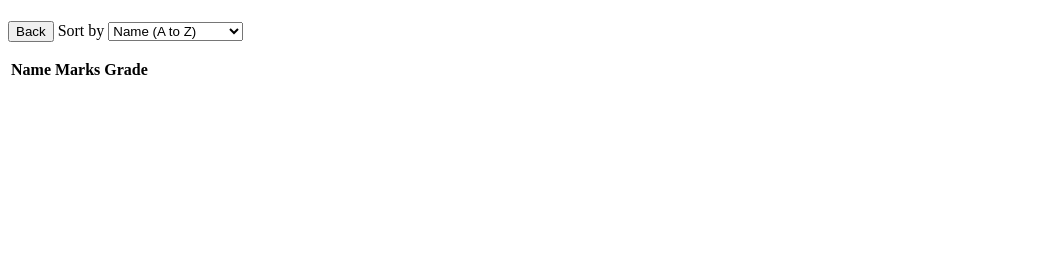
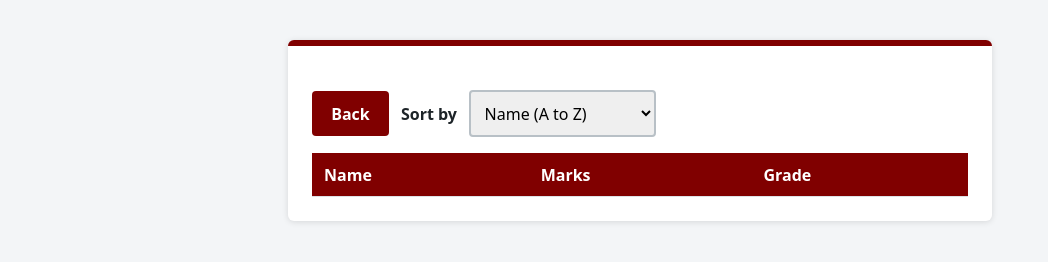
Before and after one commit to myra2004/lab6, a plain HTML site: page board.html in a window 1280 px wide. Shown: the whole page, without its empty margins (0-1048 px from the left). Drawn offline with Linux system fonts and the light colour scheme; files that its build step writes are made by us from their sources.

Commit message:
add: styling

```diff
--- a/board.html
+++ b/board.html
@@ -7,7 +7,6 @@
   <meta name="viewport" content="width=device-width, initial-scale=1">
   <title>My Student Portal - Board</title>
   <link rel="stylesheet" href="style.css">
-  <script src="app.js" defer></script>
 </head>
 
 <body>
@@ -35,6 +34,8 @@
       </table>
     </div>
   </main>
+
+  <script src="app.js" defer></script>
 </body>
 
 </html>
--- a/css/style.css
+++ b/css/style.css
@@ -0,0 +1,95 @@
+/* Variables */
+/* --accent starts with m colour regarding Muqaddas */
+:root {
+  --accent: Maroon;
+  --bg: #f3f5f7;
+  --text: #1d2428;
+  --error: #c62828;
+}
+
+/* Universal style */
+* { box-sizing: border-box; }
+
+body {
+  margin: 0;
+  padding: 1rem;
+  font-family: system-ui, -apple-system, "Segoe UI", sans-serif;
+  background: var(--bg);
+  color: var(--text);
+  line-height: 1.5;
+}
+
+/* forms where we fill information */
+.card {
+  max-width: 28rem;
+  margin: 1.5rem auto;
+  padding: 1.5rem;
+  background: #fff;
+  border-top: 6px solid var(--accent);
+  border-radius: 6px;
+  box-shadow: 0 1px 6px rgba(0, 0, 0, 0.12);
+}
+.card.wide { max-width: 44rem; }
+
+h1 { margin: 0 0 0.25rem; color: var(--accent); font-size: 1.6rem; }
+.lead { margin: 0 0 1.25rem; color: #556; }
+
+.field { margin-bottom: 1rem; }
+label { display: block; margin-bottom: 0.25rem; font-weight: 600; }
+
+input, select {
+  width: 100%;
+  padding: 0.6rem;
+  font: inherit;
+  border: 2px solid #b8c0c6;
+  border-radius: 4px;
+}
+input:focus, select:focus, button:focus-visible {
+  outline: 3px solid var(--accent);
+  outline-offset: 1px;
+}
+
+input.invalid, select.invalid { border-color: red; }
+
+small { display: block; margin-top: 0.25rem; color: #556; }
+
+.errors { margin: 0 0 1rem; padding-left: 1.2rem; color: var(--error); }
+.errors:empty { display: none; }
+
+button {
+  padding: 0.65rem 1.2rem;
+  font: inherit;
+  font-weight: 600;
+  color: #fff;
+  background: var(--accent);
+  border: 0;
+  border-radius: 4px;
+  cursor: pointer;
+}
+button:hover { filter: brightness(0.9); }
+
+.toolbar {
+  display: flex;
+  flex-wrap: wrap;
+  align-items: center;
+  gap: 0.75rem;
+  margin-bottom: 1rem;
+}
+.toolbar label { margin: 0; }
+.toolbar select { width: auto; }
+
+.board-error { color: var(--error); font-weight: 600; }
+.board-error:empty { display: none; }
+
+.table-wrap { overflow-x: auto; }
+table { width: 100%; border-collapse: collapse; }
+th, td { padding: 0.6rem 0.75rem; text-align: left; border-bottom: 1px solid #dde2e6; }
+th { background: var(--accent); color: #fff; }
+td.grade-Fail { color: var(--error); font-weight: 700; }
+td.grade-Distinction { color: #2e7d32; font-weight: 700; }
+
+@media (max-width: 480px) {
+  body { padding: 0.5rem; }
+  .card { padding: 1rem; margin: 0.5rem auto; }
+  th, td { padding: 0.5rem 0.4rem; font-size: 0.95rem; }
+}
```
